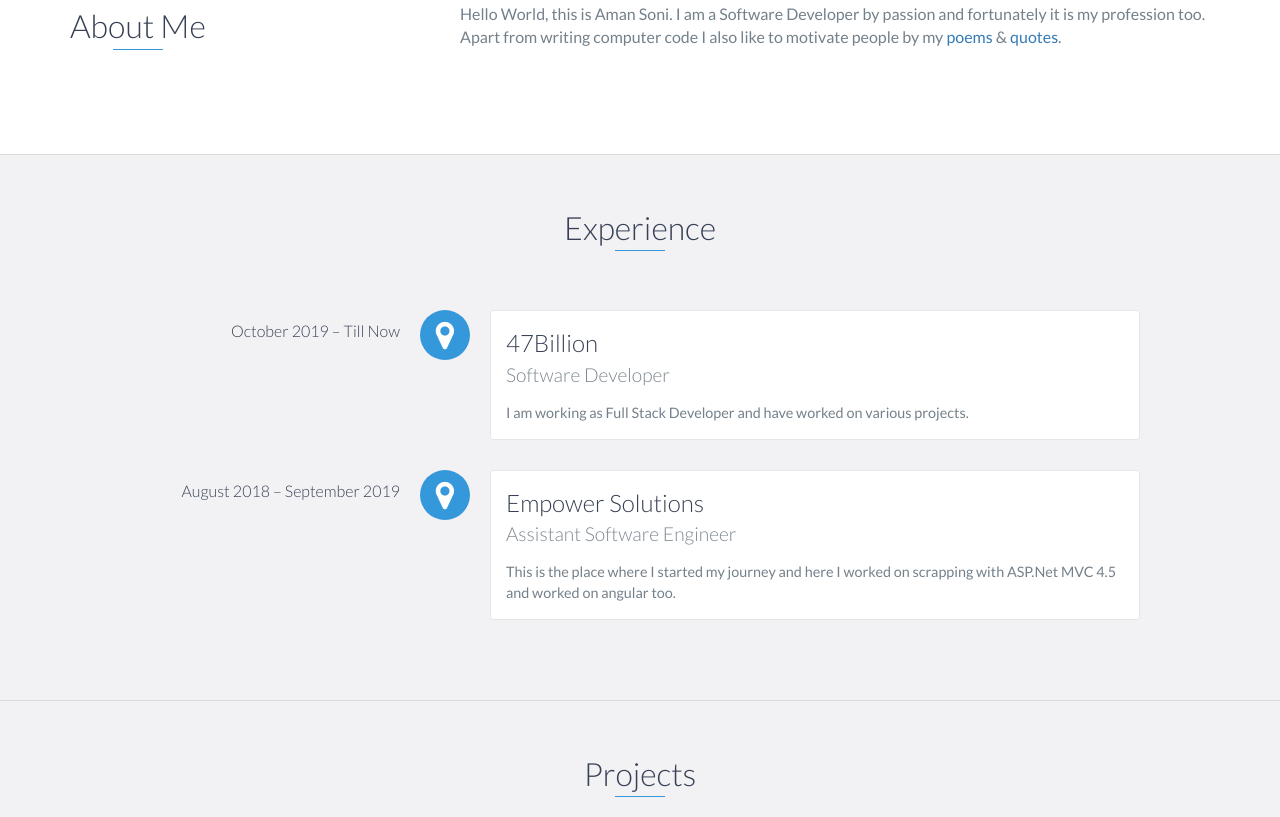
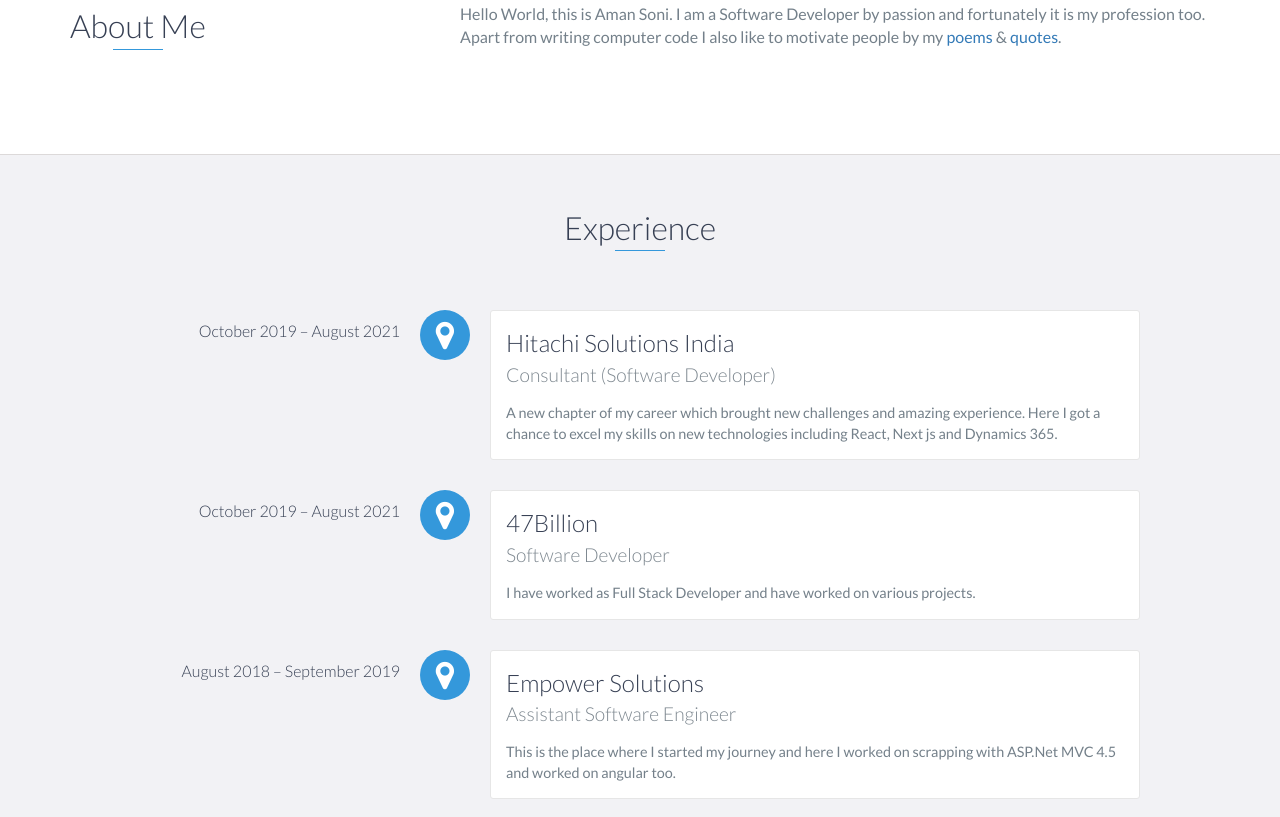
Before and after one commit to AmanSonii/Portfolio, a plain HTML site: page index.html in a window 1280 px wide. Shown: the part 872-1689 px from the top of the page. Drawn offline with nearby package versions, Linux system fonts and the light colour scheme.

Commit message:
added experience details

```diff
--- a/index.html
+++ b/index.html
@@ -91,11 +91,19 @@
         <h2 class="heading">Experience</h2>
         <div id="experience-timeline">
 
-            <div data-date="October 2019 – Till Now">
+            <div data-date="October 2019 – August 2021">
+                <h3>Hitachi Solutions India</h3>
+                <h4>Consultant (Software Developer)</h4>
+                <p>
+                    A new chapter of my career which brought new challenges and amazing experience. Here I got a chance to excel my skills on new technologies including React, Next js and Dynamics 365.
+                </p>
+            </div>
+
+            <div data-date="October 2019 – August 2021">
                 <h3>47Billion</h3>
                 <h4>Software Developer</h4>
                 <p>
-                    I am working as Full Stack Developer and have worked on various projects.
+                    I have worked as Full Stack Developer and have worked on various projects.
                 </p>
             </div>
 
@@ -118,7 +126,7 @@
         <h2 class="heading">Projects</h2>
         <div class="container">
             <div class="row">
-                <div class="project shadow-large">
+               <div class="project shadow-large">
                     <div class="project-image">
                         <!-- <img src="images/eICare.png" /> -->
                     </div>
```
